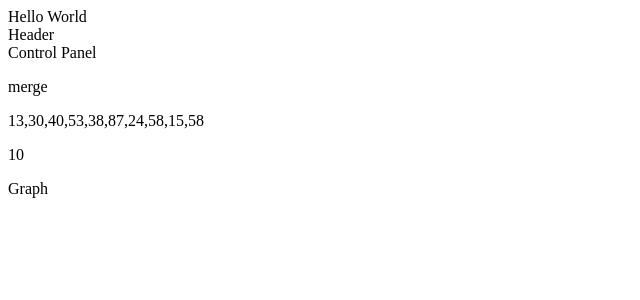
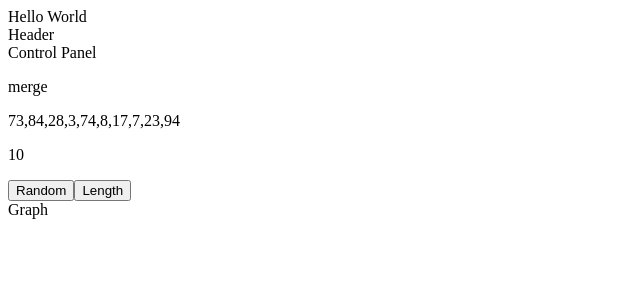
Before and after one commit to Trip4077/sorting-algorithms, a React (Create React App) app: page / in a window 1280 px wide. Shown: the top 300 px of the page, without its empty margins (0-640 px from the left). Built offline with nearby package versions, Linux system fonts and the light colour scheme.

Commit message:
Array Length Changeable

```diff
--- a/src/App.js
+++ b/src/App.js
@@ -19,21 +19,23 @@ class App extends React.Component {
     const arr = [];
 
     for(let i = 0; i < length; i++) {
-        arr.push((Math.random()
-                     * 100)
+        arr.push((Math.random() * 100)
                      .toFixed(0));
     }
 
     return arr;
   }
 
+  setArrayLength = () => {
+    this.setState({ arrayLength: 20, array: this.randomize(20) });
+  }
+
+  setArrayValues = () => {
+    this.setState({ array: this.randomize(this.state.arrayLength) })
+  }
+
   componentDidMount() {
-    this.setState(prevState => {
-      return {
-        ...this.state,
-        array: this.randomize(prevState.arrayLength)
-      }
-    })
+    this.setArrayValues();
   }
 
   render() {
@@ -41,7 +43,10 @@ class App extends React.Component {
       <div className="App">
         Hello World
         <Header />
-        <ControlPanel config={this.state} />
+        <ControlPanel config={this.state}
+                      setArrayValues={this.setArrayValues}
+                      setArrayLength={this.setArrayLength}
+        />
         <Graph />
       </div>
     );
--- a/src/components/ControlPanel.jsx
+++ b/src/components/ControlPanel.jsx
@@ -7,6 +7,9 @@ const ControlPanel = props => {
             <p>{props.config.algorithm}</p>
             <p>{`${props.config.array}`}</p>
             <p>{props.config.arrayLength}</p>
+
+            <button onClick={props.setArrayValues}> Random</button>
+            <button onClick={props.setArrayLength}> Length</button>
         </div>
     )
 }
```
